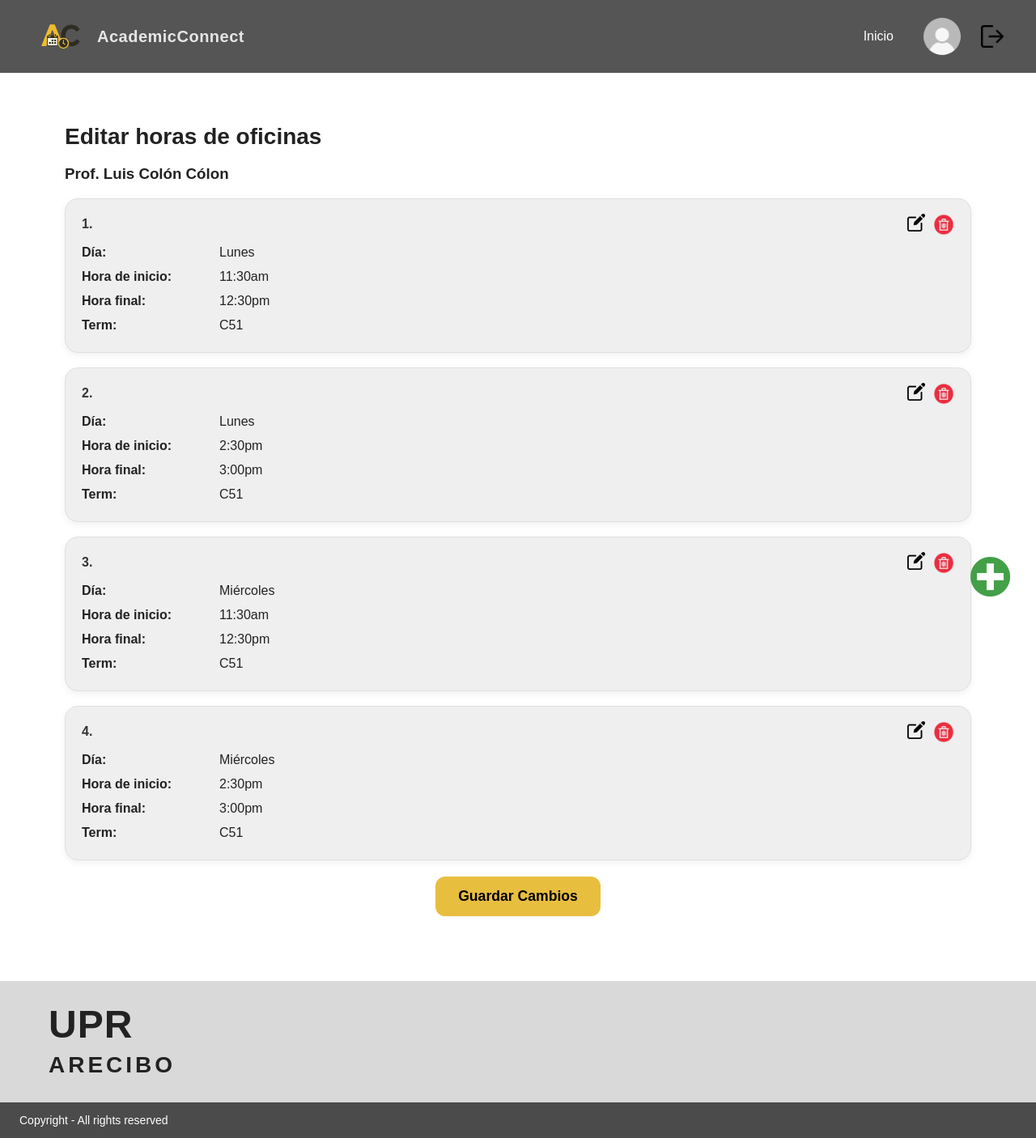
After one commit to Ddeclet/Software_project, a Flask app: page /editar_horas/luis-colon in a window 1280 px wide. The commit adds this page. Shown: the whole page at 81% size. Run offline with Flask 3, Linux system fonts and the light colour scheme.

Commit message:
Añadiendo edición de horas de oficina (super admin)

```diff
--- a/app.py
+++ b/app.py
@@ -1,8 +1,53 @@
-from flask import Flask, render_template, request, redirect, url_for, session, flash
+from flask import Flask, render_template, request, redirect, url_for, session, flash, abort
 import os
 
 app = Flask(__name__)
 app.secret_key = os.environ.get("FLASK_SECRET_KEY", "dev_secret_key_very_insecure")
+
+# Profesores
+PROFESORES = {
+    "luis-colon":        {"nombre": "Prof. Luis Colón Cólon", "email": "luis.colon19@upr.edu"},
+    "eliana-valenzuela": {"nombre": "Prof. Eliana Valenzuela Andrade", "email": "eliana.valenzuela@upr.edu"},
+    "juan-lopez":        {"nombre": "Prof. Juan Lopez Gerena", "email": "juano.lopez@upr.edu"},
+    "aixa-ramirez":      {"nombre": "Prof. Aixa Ramirez Toledo", "email": "aixa.ramirez@upr.edu"},
+    "emilio-perez":      {"nombre": "Prof. Emilio Pérez Arnau", "email": "emilio.perez@upr.edu"},
+}
+
+# Term activo
+TERM_ACTUAL = "C51"
+
+# Horas de oficina
+OFFICE_HOURS = {
+    "luis-colon": [
+        {"dia": "Lunes",      "inicio": "11:30am", "fin": "12:30pm", "term": TERM_ACTUAL},
+        {"dia": "Lunes",      "inicio": "2:30pm",  "fin": "3:00pm",  "term": TERM_ACTUAL},
+        {"dia": "Miércoles",  "inicio": "11:30am", "fin": "12:30pm", "term": TERM_ACTUAL},
+        {"dia": "Miércoles",  "inicio": "2:30pm",  "fin": "3:00pm",  "term": TERM_ACTUAL},
+    ],
+    "eliana-valenzuela": [
+        {"dia": "Lunes",      "inicio": "8:00am", "fin": "10:00am", "term": TERM_ACTUAL},
+        {"dia": "Miércoles",  "inicio": "8:00am", "fin": "10:00am", "term": TERM_ACTUAL},
+        {"dia": "Viernes",    "inicio": "8:00am", "fin": "10:00am", "term": TERM_ACTUAL},
+    ],
+    "juan-lopez": [
+        {"dia": "Lunes",      "inicio": "8:00am",  "fin": "10:30am", "term": TERM_ACTUAL},
+        {"dia": "Miércoles",  "inicio": "8:00am",  "fin": "10:30am", "term": TERM_ACTUAL},
+        {"dia": "Martes",     "inicio": "8:00am",  "fin": "8:30am",  "term": TERM_ACTUAL},
+        {"dia": "Jueves",     "inicio": "8:00am",  "fin": "8:30am",  "term": TERM_ACTUAL},
+    ],
+    "aixa-ramirez": [
+        {"dia": "Martes",     "inicio": "1:45pm",  "fin": "4:30pm",  "term": TERM_ACTUAL},
+        {"dia": "Jueves",     "inicio": "1:45pm",  "fin": "4:30pm",  "term": TERM_ACTUAL},
+    ],
+    "emilio-perez": [
+        {"dia": "Martes",     "inicio": "7:00am",  "fin": "8:00am",  "term": TERM_ACTUAL},
+        {"dia": "Martes",     "inicio": "10:00am", "fin": "10:30am", "term": TERM_ACTUAL},
+        {"dia": "Martes",     "inicio": "4:00pm",  "fin": "5:30pm",  "term": TERM_ACTUAL},
+        {"dia": "Jueves",     "inicio": "7:00am",  "fin": "8:00am",  "term": TERM_ACTUAL},
+        {"dia": "Jueves",     "inicio": "10:00am", "fin": "10:30am", "term": TERM_ACTUAL},
+        {"dia": "Jueves",     "inicio": "4:00pm",  "fin": "5:30pm",  "term": TERM_ACTUAL},
+    ],
+}
 
 # Credenciales de prueba
 USERS = {
@@ -77,5 +122,13 @@ def horas():
 def editar_cuentas():
     return render_template("editar_cuentas.html")
 
+@app.route("/editar_horas/<prof_id>")
+def editar_horas(prof_id):
+    prof = PROFESORES.get(prof_id)
+    if not prof:
+        return abort(404)
+    horas = OFFICE_HOURS.get(prof_id, [])
+    return render_template("editar_horas.html", prof=prof, horas=horas)
+
 if __name__ == "__main__":
     app.run(debug=True)
--- a/static/css/style.css
+++ b/static/css/style.css
@@ -807,3 +807,71 @@ footer {
   transform: scale(1.08);
   opacity: 0.8;
 }
+
+/* Editar horas de oficina */
+.oh-card {
+  background: #efefef;
+  border: 1px solid #e0e0e0;
+  border-radius: 16px;
+  padding: 18px 20px;
+  margin: 18px 0;
+  box-shadow: 0 3px 10px rgba(0,0,0,0.06);
+  position: relative;
+}
+
+.oh-card-head {
+  display: flex;
+  align-items: center;
+  justify-content: space-between;
+  margin-bottom: 6px;
+}
+
+.oh-index { font-weight: 700; color: #333; }
+
+.oh-actions {
+  display: flex;
+  gap: 10px;
+}
+
+.oh-action {
+  width: 22px;
+  height: 22px;
+  cursor: pointer;
+}
+
+.oh-action.danger {
+  width: 26px;
+  height: 27px;
+  filter: saturate(1);
+}
+
+.oh-row {
+  display: grid;
+  grid-template-columns: 160px 1fr;
+  gap: 10px;
+  padding: 6px 0;
+  align-items: center;
+}
+.oh-label { font-weight: 700; }
+.oh-value { background: transparent; }
+
+.oh-save {
+  display: block;
+  margin: 20px auto 0;
+  background: #e8be3f;
+  border: none;
+  padding: 14px 28px;
+  border-radius: 12px;
+  font-weight: 800;
+  font-size: 1.1rem;
+  cursor: pointer;
+}
+
+.oh-fab {
+  position: fixed;
+  right: 24px;
+  bottom: 55px;
+  width: 65px;
+  height: 65px;
+  cursor: pointer;
+}
--- /dev/null
+++ b/templates/editar_horas.html
@@ -0,0 +1,62 @@
+<!DOCTYPE html>
+<html lang="es">
+<head>
+  <meta charset="UTF-8" />
+  <meta name="viewport" content="width=device-width, initial-scale=1.0"/>
+  <title>Editar horas de oficinas - AcademicConnect</title>
+  <link rel="stylesheet" href="{{ url_for('static', filename='css/style.css') }}">
+</head>
+<body>
+
+  <!-- Barra superior -->
+  <header>
+    <div class="logo">
+      <img src="{{ url_for('static', filename='images/logoAC.png') }}" alt="Logo" class="logo-ac">
+      <h1 class="brand-title">AcademicConnect</h1>
+    </div>
+    <nav>
+      <a href="{{ url_for('superadmin_home') }}" class="nav-link">Inicio</a>
+      <div class="profile-container">
+        <img src="{{ url_for('static', filename='images/perfil.png') }}" alt="Perfil" class="profile-img">
+      </div>
+      <a href="{{ url_for('login') }}">
+        <img src="{{ url_for('static', filename='images/logout.png') }}" alt="Logout" class="logout-icon">
+      </a>
+    </nav>
+  </header>
+
+  <main class="editar-cuentas-main">
+    <h2>Editar horas de oficinas</h2>
+    <h3>{{ prof.nombre }}</h3>
+
+    {% for item in horas %}
+    <section class="oh-card">
+      <div class="oh-card-head">
+        <span class="oh-index">{{ loop.index }}.</span>
+        <div class="oh-actions">
+          <img src="{{ url_for('static', filename='images/editar.png') }}"   alt="Editar"   class="oh-action">
+          <img src="{{ url_for('static', filename='images/eliminar.png') }}" alt="Eliminar" class="oh-action danger">
+        </div>
+      </div>
+
+      <div class="oh-row"><span class="oh-label">Día:</span>          <span class="oh-value">{{ item.dia }}</span></div>
+      <div class="oh-row"><span class="oh-label">Hora de inicio:</span><span class="oh-value">{{ item.inicio }}</span></div>
+      <div class="oh-row"><span class="oh-label">Hora final:</span>   <span class="oh-value">{{ item.fin }}</span></div>
+      <div class="oh-row"><span class="oh-label">Term:</span>         <span class="oh-value">{{ item.term }}</span></div>
+    </section>
+    {% endfor %}
+
+    <button class="oh-save">Guardar Cambios</button>
+
+    <img src="{{ url_for('static', filename='images/agregar.png') }}" alt="Agregar" class="oh-fab">
+  </main>
+
+  <div class="upraviso">
+    <div class="upr-wordmark">UPR<br><span>ARECIBO</span></div>
+  </div>
+
+  <footer class="superadmin-footer">
+    Copyright - All rights reserved
+  </footer>
+</body>
+</html>
```
Also changed, not shown: templates/editar_cuentas.html (+20 -7 lines), static/images/agregar.PNG (added), static/images/editar.png (added), static/images/eliminar.png (added), 3 other files.
